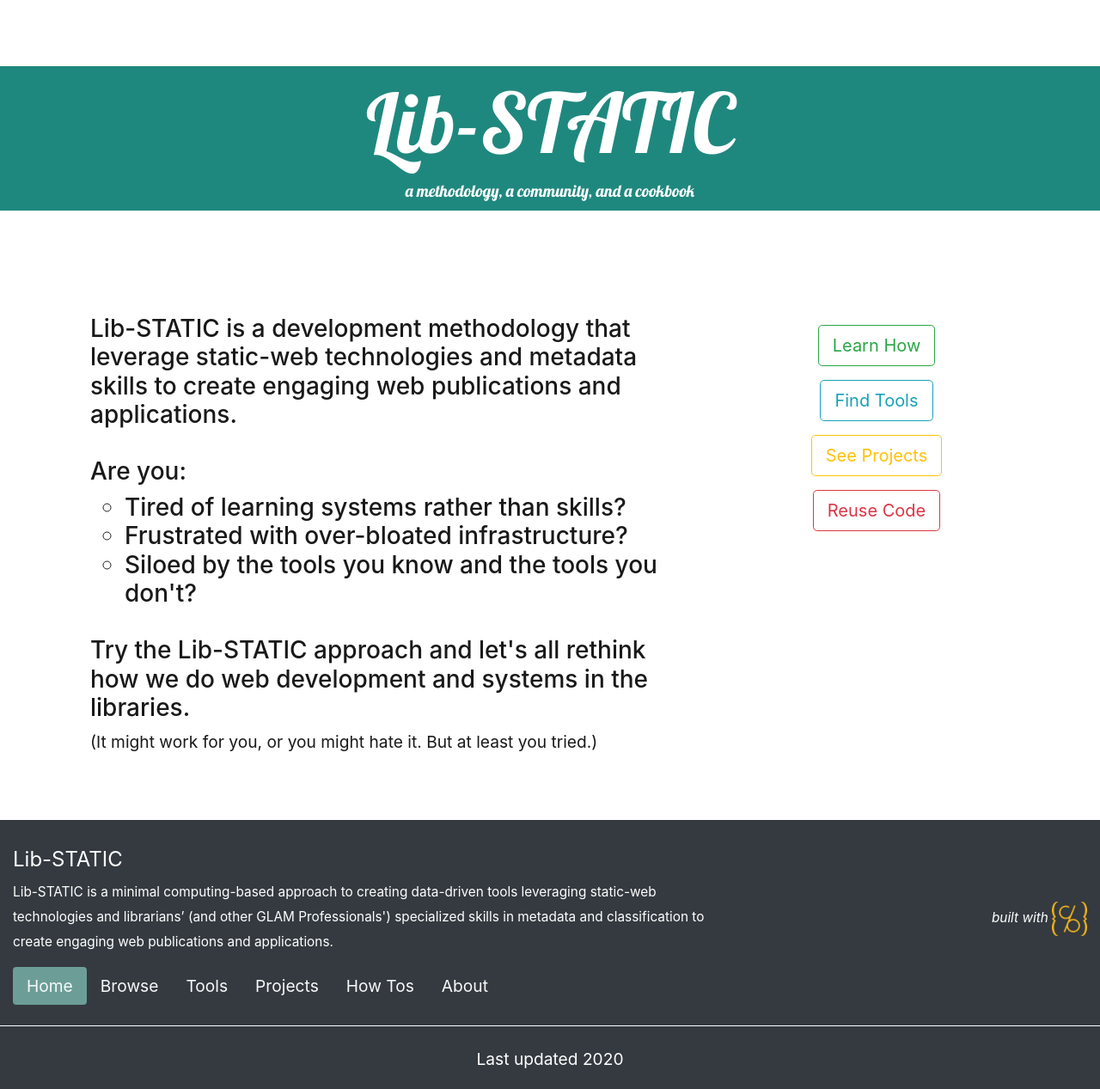
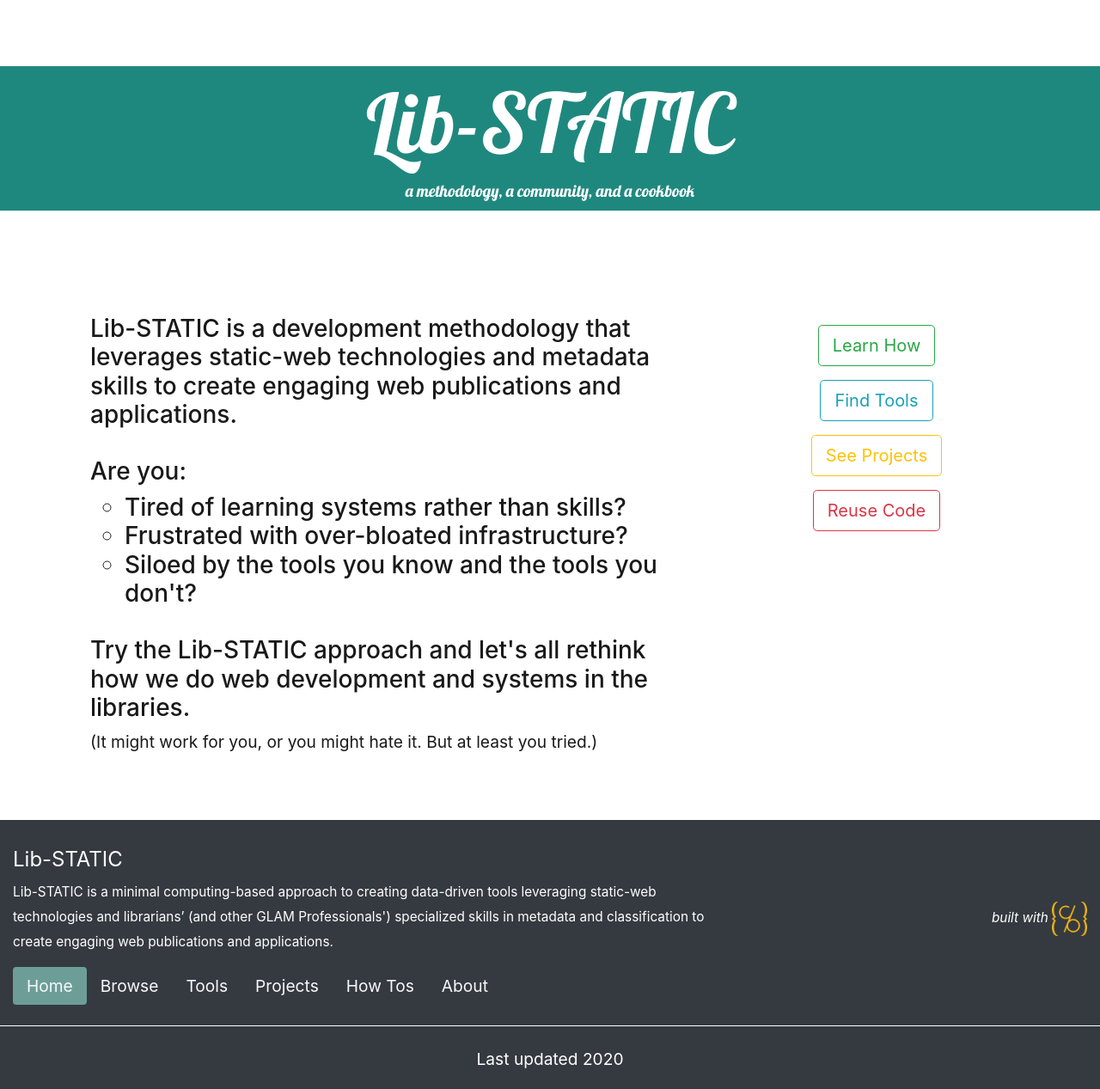
Before and after one commit to lib-static/lib-static.github.io, a Jekyll site: the page built from index.md, in a window 1280 px wide. Shown: the whole page at 86% size. Built offline with Jekyll 4.4.1, drawn with Linux system fonts in a browser that asks for light colours.

Commit message:
Update home-infographic.html

```diff
--- a/_layouts/home-infographic.html
+++ b/_layouts/home-infographic.html
@@ -8,7 +8,7 @@
     <div class="mb-3">
       <div class="card-body">
 
-        <p class="card-text h3">Lib-STATIC is a development methodology that leverage static-web technologies and metadata skills to create engaging web publications and applications.</p>
+        <p class="card-text h3">Lib-STATIC is a development methodology that leverages static-web technologies and metadata skills to create engaging web publications and applications.</p>
 
         <p  class="card-text h3 pt-4">Are you: </p>
 <ul class="card-text h3" style="list-style: circle;">
```
